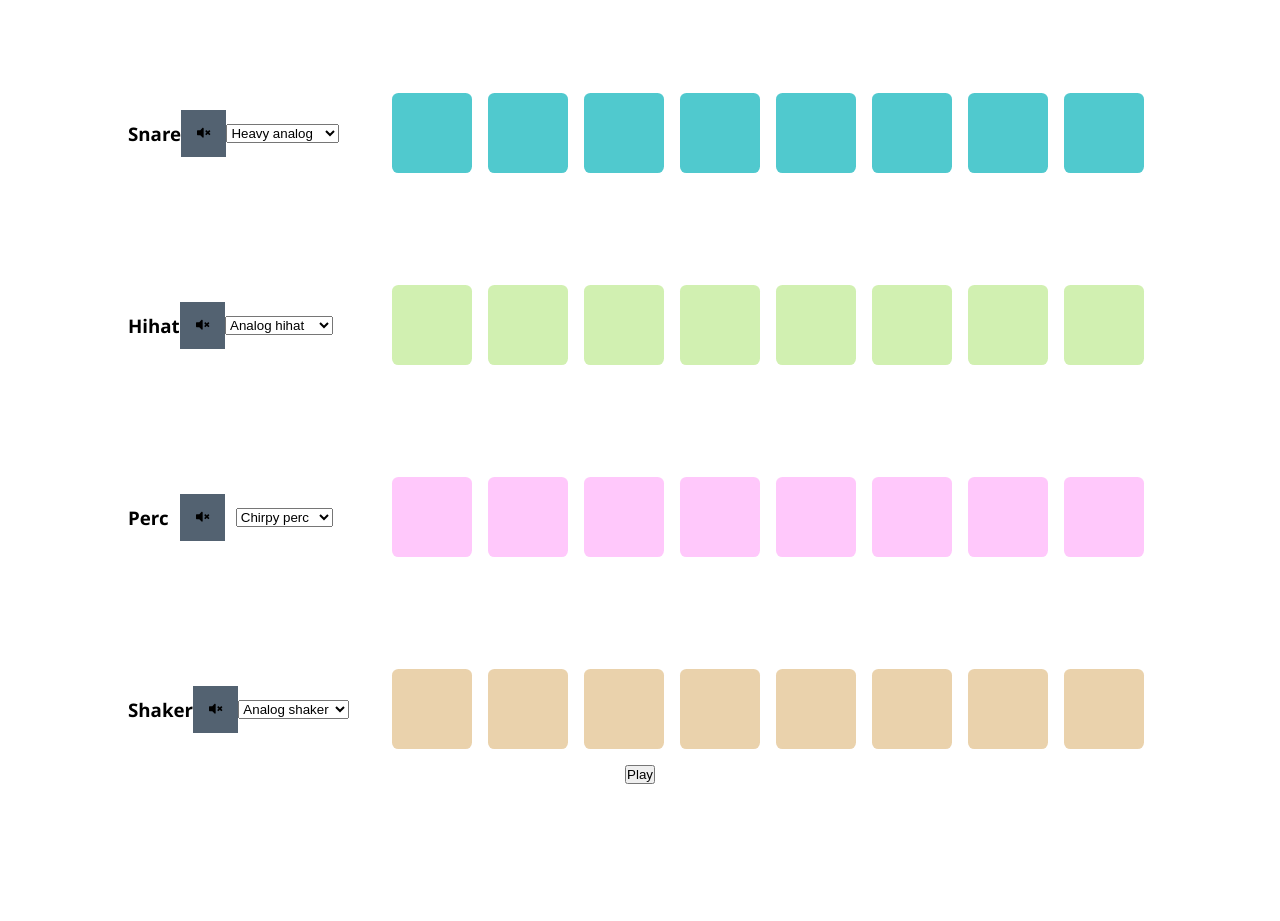
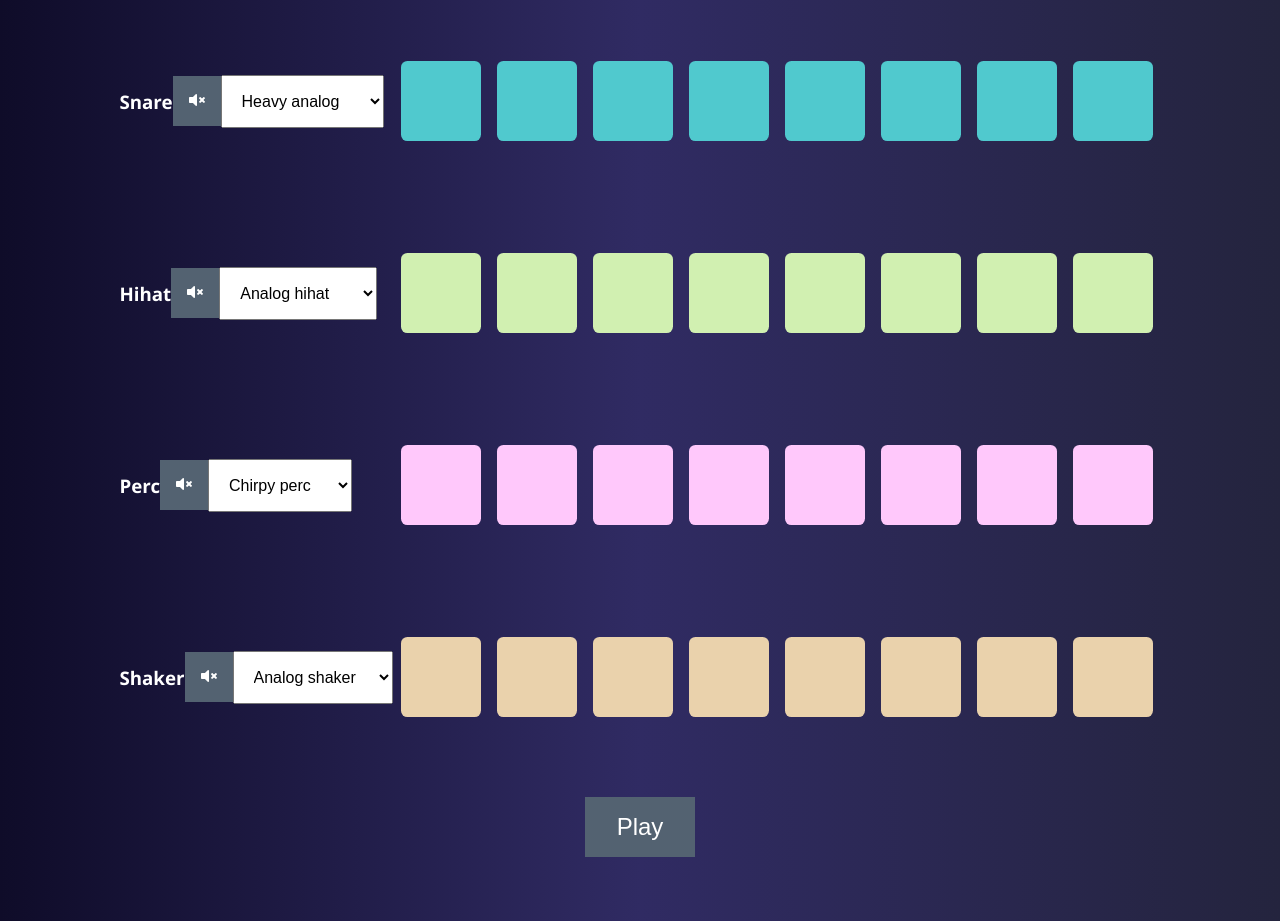
Before and after one commit to kgaolodevs/Online-Beatmaker-App, a plain HTML site: page index.html in a window 1280 px wide. Shown: the part 227-1148 px from the top of the page. Before the commit the page ends 1043 px from the top, so only its background shows below. Drawn offline with Linux system fonts and the light colour scheme.

Commit message:
Completed app styling

```diff
--- a/index.html
+++ b/index.html
@@ -168,9 +168,10 @@
             <div class="pad shakerpad beat7"></div>
           </div>
         </div>
+
+        <button class="app__playBtn">Play</button>
       </section>
 
-      <button class="app__play">Play</button>
       <audio src="./allSounds/kick-808.wav" class="app__kickSound"></audio>
       <audio src="./allSounds/snare-analog.wav" class="app__snareSound"></audio>
       <audio
--- a/styles/styles.scss
+++ b/styles/styles.scss
@@ -18,7 +18,8 @@ svg {
   flex-direction: column;
   justify-content: center;
   align-items: center;
-  margin: 2rem;
+  // background: linear-gradient(to right, #132831, #203a43, #2c5364);
+  background: linear-gradient(to right, #0f0c29, #302b63, #24243e);
 
   &__sequencer {
     // outline: crimson 0.2rem solid;
@@ -34,6 +35,7 @@ svg {
       margin: 1rem 0.5rem;
       cursor: pointer;
       border-radius: 0.4rem;
+      transition: all ease 0.5s;
     }
 
     .track {
@@ -42,6 +44,7 @@ svg {
       justify-content: space-between;
       margin-top: 5rem;
       min-width: 100%;
+      color: white;
 
       .app__sequencer--controls {
         // outline: crimson 0.2rem solid;
@@ -50,10 +53,24 @@ svg {
         align-items: center;
         flex: 0.8;
 
+        h1 {
+          flex: 0.2;
+        }
+
         button {
           padding: 1rem;
           border: none;
           background: #536271;
+          color: white;
+          font-size: 1rem;
+          cursor: pointer;
+          transition: all ease 0.5s;
+        }
+
+        select {
+          padding: 1rem;
+          font-size: 1rem;
+          flex: 0.5;
         }
       }
     }
@@ -64,6 +81,10 @@ svg {
 
         .kickpad {
           background: #ff495c;
+
+          &--active {
+            background: #d41c2f;
+          }
         }
       }
     }
@@ -76,6 +97,10 @@ svg {
 
         .snarepad {
           background: #50c9ce;
+
+          &--active {
+            background: #1ce1e7;
+          }
         }
       }
     }
@@ -88,6 +113,10 @@ svg {
 
         .hihatpad {
           background: #d1f0b1;
+
+          &--active {
+            background: #a7e06e;
+          }
         }
       }
     }
@@ -101,6 +130,10 @@ svg {
         .percpad {
           background: #ffc8fb;
         }
+
+        &--active {
+          background: #ff87f7;
+        }
       }
     }
 
@@ -113,7 +146,21 @@ svg {
         .shakerpad {
           background: #ead2ac;
         }
+
+        &--active {
+          background: #f3ca89;
+        }
       }
     }
   }
+
+  &__playBtn {
+    padding: 1rem 2rem;
+    font-size: 1.5rem;
+    border: none;
+    background: #536271;
+    color: white;
+    cursor: pointer;
+    margin: 4rem;
+  }
 }
```
Also changed, not shown: styles/styles.css, 1 other file.
